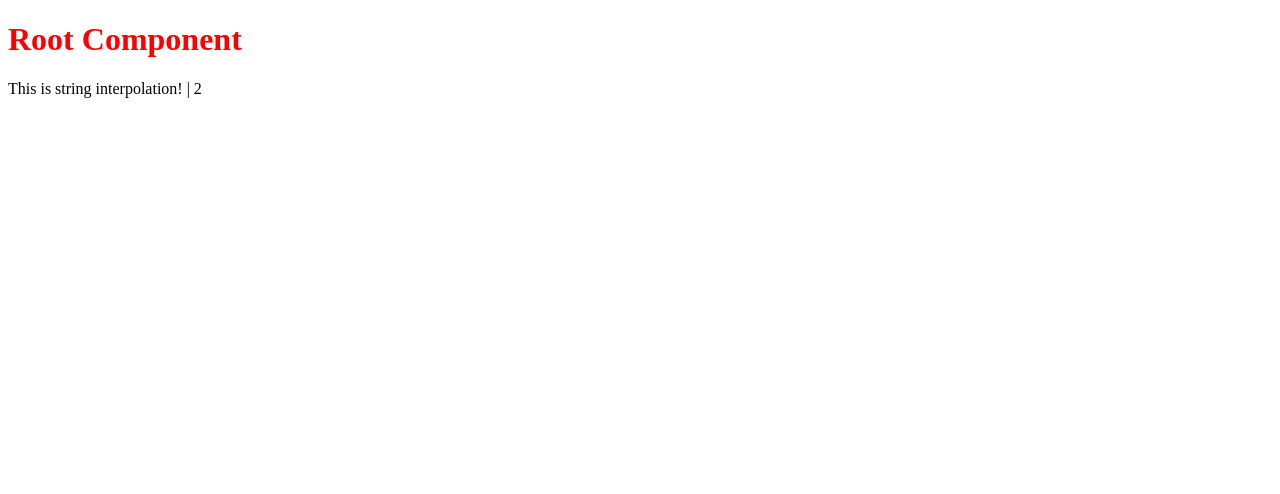
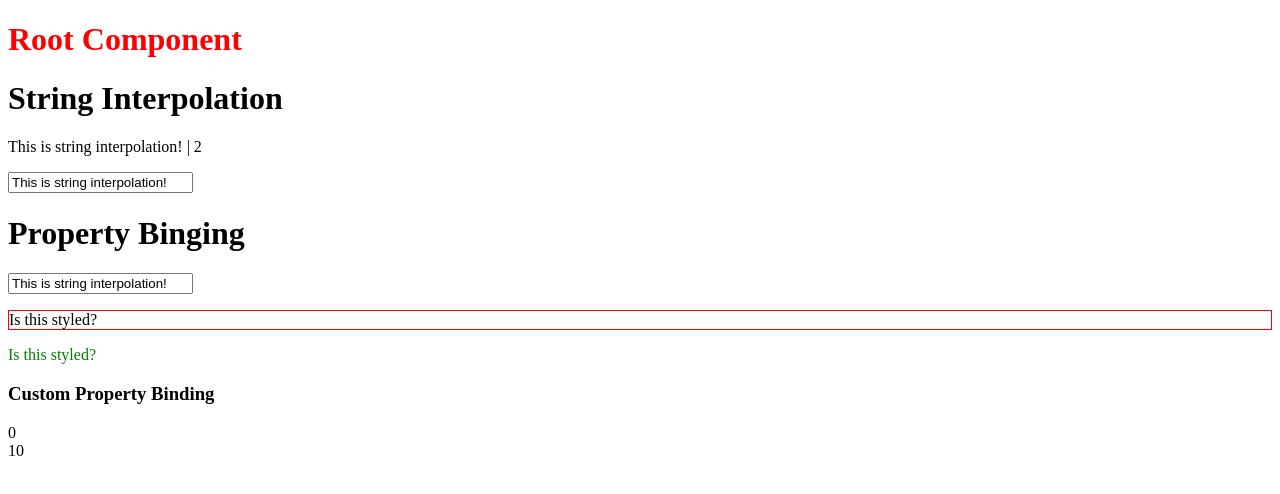
Before and after one commit to wchopite/firstapp-angular2, an Angular app: page / in a window 1280 px wide. Shown: the top 494 px of the page. Built offline with nearby package versions, Linux system fonts and the light colour scheme.

Commit message:
Property and custom Property Binding

```diff
--- a/src/app/app.module.ts
+++ b/src/app/app.module.ts
@@ -5,11 +5,13 @@ import { HttpModule } from '@angular/http';
 
 import { AppComponent } from './app.component';
 import { DatabindingComponent } from './databinding/databinding.component';
+import { PropertyBindingComponent } from './databinding/property-binding.component';
 
 @NgModule({
   declarations: [
     AppComponent,
-    DatabindingComponent
+    DatabindingComponent,
+    PropertyBindingComponent
   ],
   imports: [
     BrowserModule,
--- a/src/app/databinding/databinding.component.css
+++ b/src/app/databinding/databinding.component.css
@@ -0,0 +1,3 @@
+.redBorder {
+  border: 1px solid red;
+}
--- a/src/app/databinding/databinding.component.html
+++ b/src/app/databinding/databinding.component.html
@@ -1,3 +1,13 @@
+<h1>String Interpolation</h1>
 <p>
   {{stringInterpolation}} | {{numberInterpolation}}
 </p>
+<input type="text" value="{{stringInterpolation}}">
+<h1>Property Binging</h1>
+<input type="text" [value]="stringInterpolation">
+<p [ngClass]="{redBorder: onTest()}">Is this styled?</p>
+<p [ngStyle]="{color: 'green'}">Is this styled?</p>
+<h3>Custom Property Binding</h3>
+<fa-property-binding></fa-property-binding>
+<br/>
+<fa-property-binding [result]="10"></fa-property-binding>
--- a/src/app/databinding/databinding.component.ts
+++ b/src/app/databinding/databinding.component.ts
@@ -10,6 +10,10 @@ export class DatabindingComponent implements OnInit {
   stringInterpolation = 'This is string interpolation!';
   numberInterpolation = 2;
 
+  onTest() {
+    return true;
+  }
+
   constructor() { }
 
   ngOnInit() {
--- /dev/null
+++ b/src/app/databinding/property-binding.component.ts
@@ -0,0 +1,13 @@
+import { Component, Input } from '@angular/core';
+
+@Component({
+  selector: 'fa-property-binding',
+  template: `
+    {{result}}
+  `,
+  styles: []
+})
+export class PropertyBindingComponent {
+
+  @Input() result:number = 0;
+}
```
